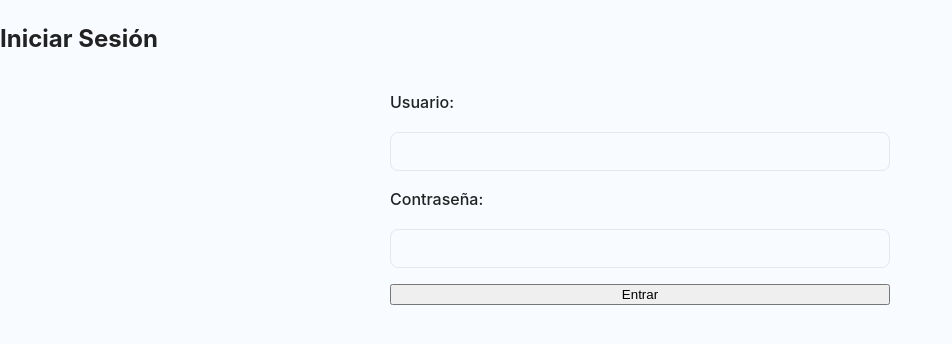
After one commit to messironaldo20059-dotcom/iso9001, a Flask app: template SGC-ISO9001/app/templates/login.html in a window 1280 px wide. The commit adds this page. Shown: the top 344 px of the page, without its empty margins (0-952 px from the left). Run offline with Flask 3, Linux system fonts and the light colour scheme; the template is opened without the code that fills it, so the values that code supplies are empty.

Commit message:
inicio de sesion

```diff
--- a/SGC-ISO9001/app/app.py
+++ b/SGC-ISO9001/app/app.py
@@ -1,8 +1,39 @@
-from flask import Flask, render_template, request, redirect, url_for, Response
+from flask import Flask, render_template, request, redirect, url_for, Response, session
 import sqlite3
 import os
 
 app = Flask(__name__)
+app.secret_key = 'supersecretkey'  # Cambia esto por una clave segura en producción
+# Página de inicio de sesión
+@app.route('/login', methods=['GET', 'POST'])
+def login():
+    error = None
+    if request.method == 'POST':
+        username = request.form['username']
+        password = request.form['password']
+        # Usuario y contraseña fijos para ejemplo
+        if username == 'admin' and password == 'admin':
+            session['logged_in'] = True
+            return redirect(url_for('index'))
+        else:
+            error = 'Usuario o contraseña incorrectos.'
+    return render_template('login.html', error=error)
+
+# Cerrar sesión
+@app.route('/logout')
+def logout():
+    session.pop('logged_in', None)
+    return redirect(url_for('login'))
+
+# Decorador para requerir login
+from functools import wraps
+def login_required(f):
+    @wraps(f)
+    def decorated_function(*args, **kwargs):
+        if not session.get('logged_in'):
+            return redirect(url_for('login'))
+        return f(*args, **kwargs)
+    return decorated_function
 DB_PATH = os.path.join(os.path.dirname(__file__), 'sgc.db')
 
 # Exportar pruebas a CSV
@@ -141,13 +172,17 @@ def init_db():
 
 init_db()
 
-# Página principal
+
+# Página principal protegida
 @app.route('/')
+@login_required
 def index():
     return render_template('menu.html')
 
+
 # Incidencias
 @app.route('/incidencias')
+@login_required
 def incidencias():
     conn = sqlite3.connect(DB_PATH)
     c = conn.cursor()
@@ -172,6 +207,7 @@ def nueva_incidencia():
 
 # Documentos
 @app.route('/documentos', methods=['GET', 'POST'])
+@login_required
 def documentos():
     if request.method == 'POST':
         tipo = request.form['tipo']
@@ -212,6 +248,7 @@ def exportar_documentos():
 
 # Pruebas de software
 @app.route('/pruebas', methods=['GET', 'POST'])
+@login_required
 def pruebas():
     if request.method == 'POST':
         nombre = request.form['nombre']
@@ -232,6 +269,7 @@ def pruebas():
 
 # Acciones correctivas
 @app.route('/acciones', methods=['GET', 'POST'])
+@login_required
 def acciones():
     if request.method == 'POST':
         descripcion = request.form['descripcion']
@@ -253,6 +291,7 @@ def acciones():
 
 # Indicadores
 @app.route('/indicadores', methods=['GET', 'POST'])
+@login_required
 def indicadores():
     if request.method == 'POST':
         nombre = request.form['nombre']
@@ -273,6 +312,7 @@ def indicadores():
 
 # Auditorías
 @app.route('/auditorias', methods=['GET', 'POST'])
+@login_required
 def auditorias():
     if request.method == 'POST':
         tipo = request.form['tipo']
@@ -293,6 +333,7 @@ def auditorias():
 
 # Capacitación
 @app.route('/capacitacion', methods=['GET', 'POST'])
+@login_required
 def capacitacion():
     if request.method == 'POST':
         tema = request.form['tema']
--- /dev/null
+++ b/SGC-ISO9001/app/templates/login.html
@@ -0,0 +1,23 @@
+<!DOCTYPE html>
+<html lang="es">
+<head>
+    <meta charset="UTF-8">
+    <title>Iniciar Sesión</title>
+    <link rel="stylesheet" href="/static/style.css">
+</head>
+<body>
+    <div class="login-container">
+        <h2>Iniciar Sesión</h2>
+        {% if error %}
+            <p class="error">{{ error }}</p>
+        {% endif %}
+        <form method="post">
+            <label for="username">Usuario:</label>
+            <input type="text" id="username" name="username" required>
+            <label for="password">Contraseña:</label>
+            <input type="password" id="password" name="password" required>
+            <button type="submit">Entrar</button>
+        </form>
+    </div>
+</body>
+</html>
--- a/SGC-ISO9001/app/templates/menu.html
+++ b/SGC-ISO9001/app/templates/menu.html
@@ -18,7 +18,8 @@
                 <li style="margin-bottom: 1.5rem;"><a class="btn" href="/acciones">Acciones Correctivas</a></li>
                 <li style="margin-bottom: 1.5rem;"><a class="btn" href="/indicadores">Indicadores de Desempeño</a></li>
                 <li style="margin-bottom: 1.5rem;"><a class="btn" href="/auditorias">Auditorías</a></li>
-                <li><a class="btn" href="/capacitacion">Capacitación</a></li>
+                <li style="margin-bottom: 1.5rem;"><a class="btn" href="/capacitacion">Capacitación</a></li>
+                <li><a class="btn btn-logout" href="/logout" style="background:#c00; color:#fff;">Cerrar sesión</a></li>
             </ul>
         </div>
     </div>
```
